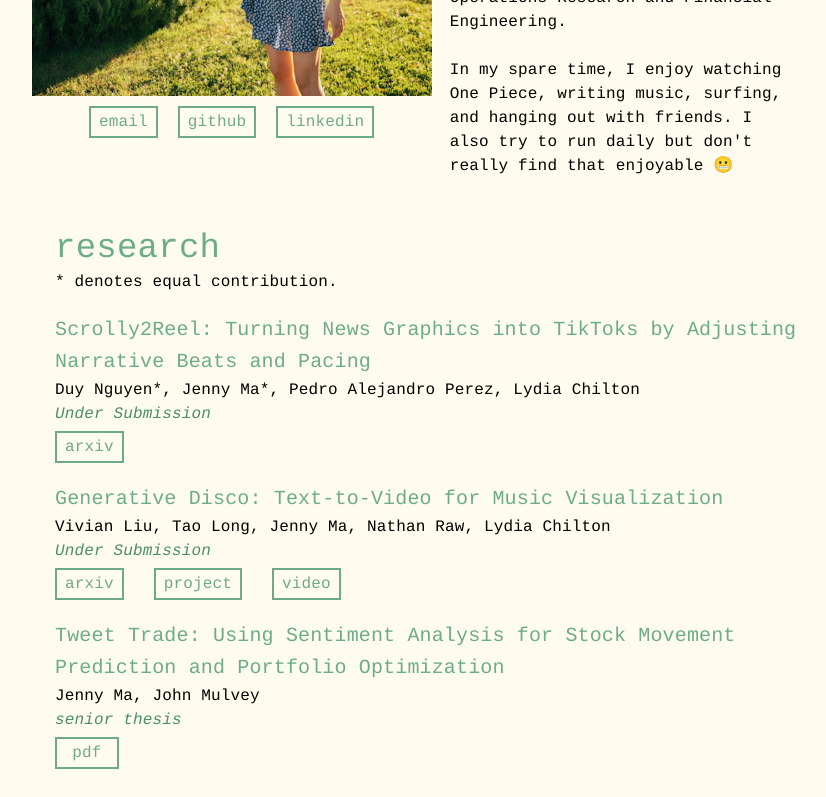
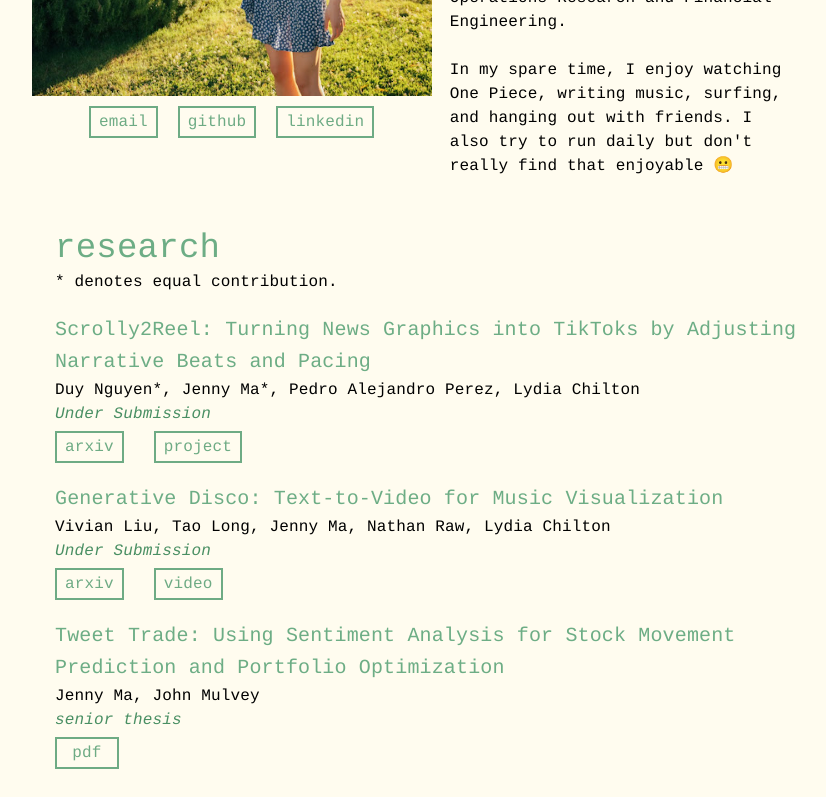
Before and after one commit to jennygzma/jennygzma.github.io, a React (Create React App) app: page /cv.pdf in a window 1280 px wide. Shown: the part 394-1191 px from the top of the page, without its empty margins (201-1027 px from the left). Built offline with nearby package versions, Linux system fonts and the light colour scheme.

Commit message:
add scrolly2Reel project page

```diff
--- a/src/components/Research.js
+++ b/src/components/Research.js
@@ -28,8 +28,11 @@ export default function Research() {
                 </span>
               </Typography>
               <Stack direction="row" spacing={"30px"} pt="5px">
-                <Button disableRipple href="https://github.com/jennygzma">
+                <Button disableRipple href="https://arxiv.org/abs/2403.18111">
                   <Typography className="link">arXiv</Typography>
+                </Button>
+                <Button disableRipple href="#/scrolly2reel">
+                  <Typography className="link">project</Typography>
                 </Button>
               </Stack>
             </Stack>
@@ -54,9 +57,6 @@ export default function Research() {
               <Stack direction="row" spacing={"30px"} pt="5px">
                 <Button disableRipple href="https://arxiv.org/abs/2304.08551">
                   <Typography className="link">arXiv</Typography>
-                </Button>
-                <Button disableRipple href="https://vivian-liu.com/disco">
-                  <Typography className="link">project</Typography>
                 </Button>
                 <Button
                   disableRipple
--- a/src/index.js
+++ b/src/index.js
@@ -4,6 +4,8 @@ import "./index.css";
 import App from "./App";
 import Experiences from "./Experiences";
 import { HashRouter as Router, Routes, Route } from "react-router-dom";
+import Scrolly2Reel from "./projects/scrolly2reel/Scrolly2Reel";
+import { Typography } from "@mui/material";
 
 const root = ReactDOM.createRoot(document.getElementById("root"));
 root.render(
@@ -38,6 +40,7 @@ root.render(
             </div>
           }
         />
+        <Route path="/scrolly2reel" element={<Scrolly2Reel />} />
       </Routes>
     </Router>
   </React.StrictMode>,
```
